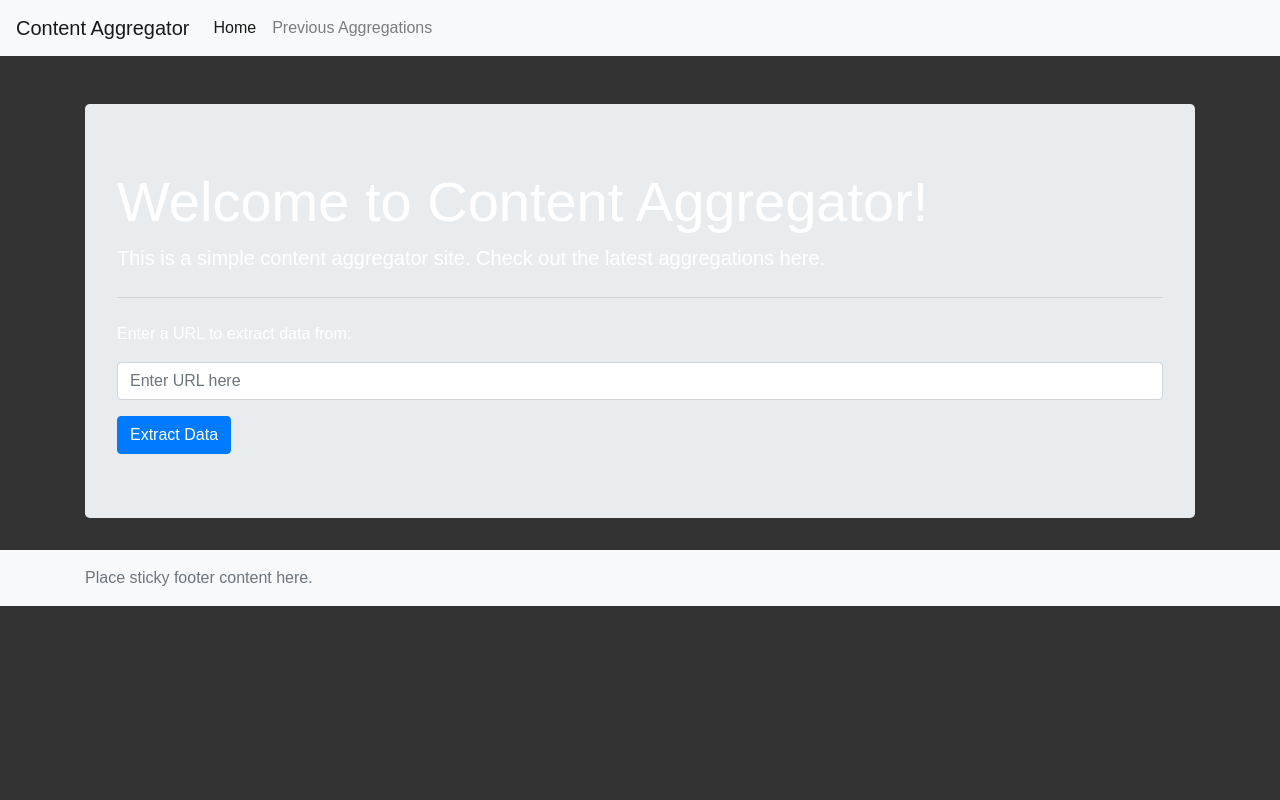
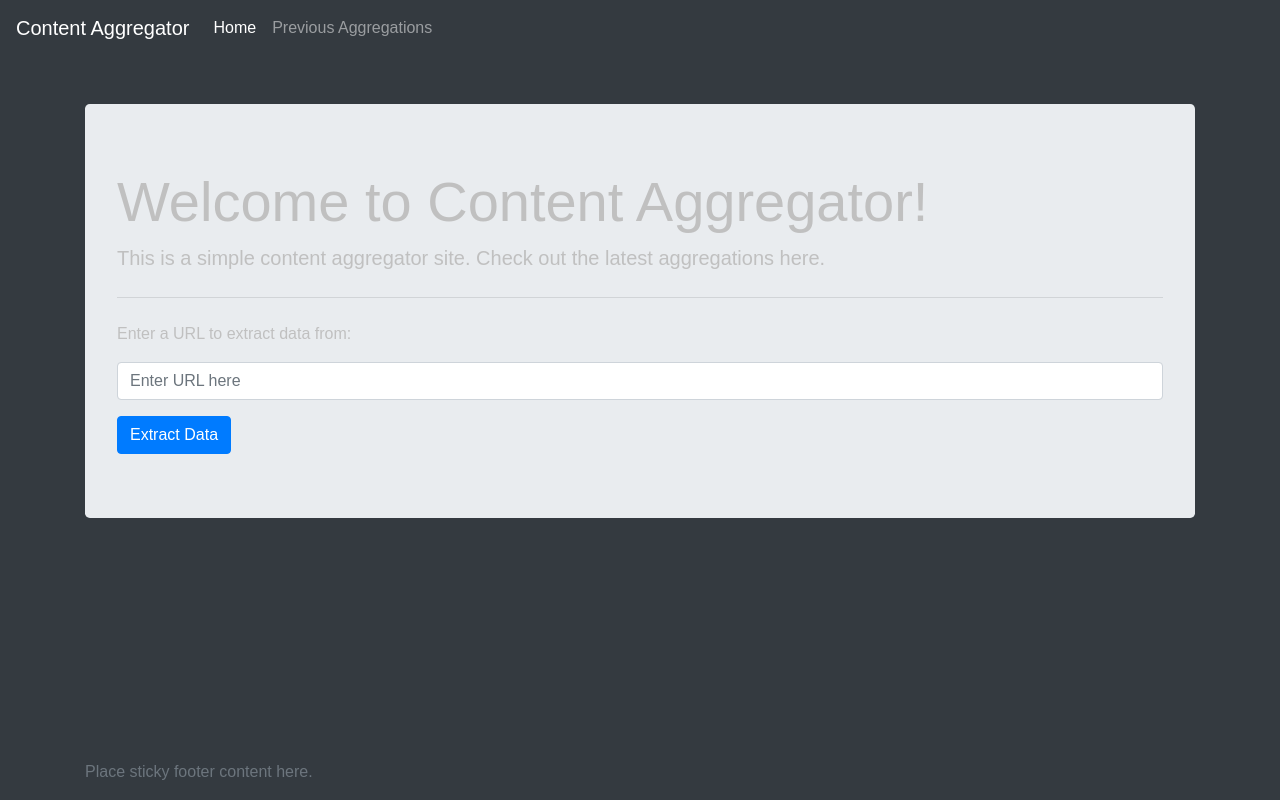
Before and after one commit to georg-nikola/content-aggregator, a Django app: page / in a window 1280 px wide. Run offline with Django 4.2, Linux system fonts and the light colour scheme; some libraries are stand-ins or nearby versions.

Commit message:
Fixing styling

```diff
--- a/content_aggregator/static/main.css
+++ b/content_aggregator/static/main.css
@@ -2,32 +2,46 @@ body {
   font-family: Arial, sans-serif;
   margin: 0;
   padding: 0;
-  background-color: #f0f0f0;
+  background-color: #333333;
+  color: #c0c0c0;
+  /* Light grey color for general text */
+  display: flex;
+  flex-direction: column;
+  min-height: 100vh;
 }
+
 .header {
-  background-color: #333;
-  color: #fff;
+  background-color: #008000;
+  /* Green header */
+  color: #ffffff;
+  /* White color for header text */
   padding: 10px;
   text-align: center;
 }
+
 .content {
   display: flex;
   flex-direction: column;
   align-items: center;
   justify-content: center;
   text-align: center;
+  color: #c0c0c0;
+  /* Light grey color for content text */
 }
 
 :root {
-  --primary-color: #ffffff;
-  --secondary-color: #000000;
-  --background-color: #333333;
-  --text-color: #ffffff;
+  --primary-color: #c0c0c0;
+  /* Light grey as primary color */
+  --secondary-color: #808080;
+  /* Dark grey as secondary color */
+  --background-color: #222222;
+  /* Dark background color */
+  --text-color: #c0c0c0;
+  /* Light grey as text color */
 }
 
-body {
-  background-color: var(--background-color);
-  color: var(--text-color);
+.footer {
+  margin-top: auto;
 }
 
 /* Responsive design */
--- a/content_aggregator/templates/base.html
+++ b/content_aggregator/templates/base.html
@@ -12,8 +12,8 @@
     <link rel="stylesheet" type="text/css" href="{% static 'main.css' %}">
 </head>
 
-<body>
-    <nav class="navbar navbar-expand-lg navbar-light bg-light">
+<body class="bg-dark">
+    <nav class="navbar navbar-expand-lg navbar-dark bg-dark">
         <a class="navbar-brand" href="#">Content Aggregator</a>
         <button class="navbar-toggler" type="button" data-toggle="collapse" data-target="#navbarNav"
             aria-controls="navbarNav" aria-expanded="false" aria-label="Toggle navigation">
@@ -32,7 +32,7 @@
     </nav>
     {% block content %}
     {% endblock %}
-    <footer class="footer mt-auto py-3 bg-light">
+    <footer class="footer mt-auto py-3 bg-dark">
         <div class="container">
             <span class="text-muted">Place sticky footer content here.</span>
         </div>
--- a/content_aggregator/templates/index.html
+++ b/content_aggregator/templates/index.html
@@ -2,7 +2,7 @@
 {% load static %}
 
 {% block content %}
-<div class="container">
+<div class="container bg-dark">
     <div class="jumbotron mt-5">
         <h1 class="display-4">Welcome to Content Aggregator!</h1>
         <p class="lead">This is a simple content aggregator site. Check out the latest aggregations here.</p>
```
